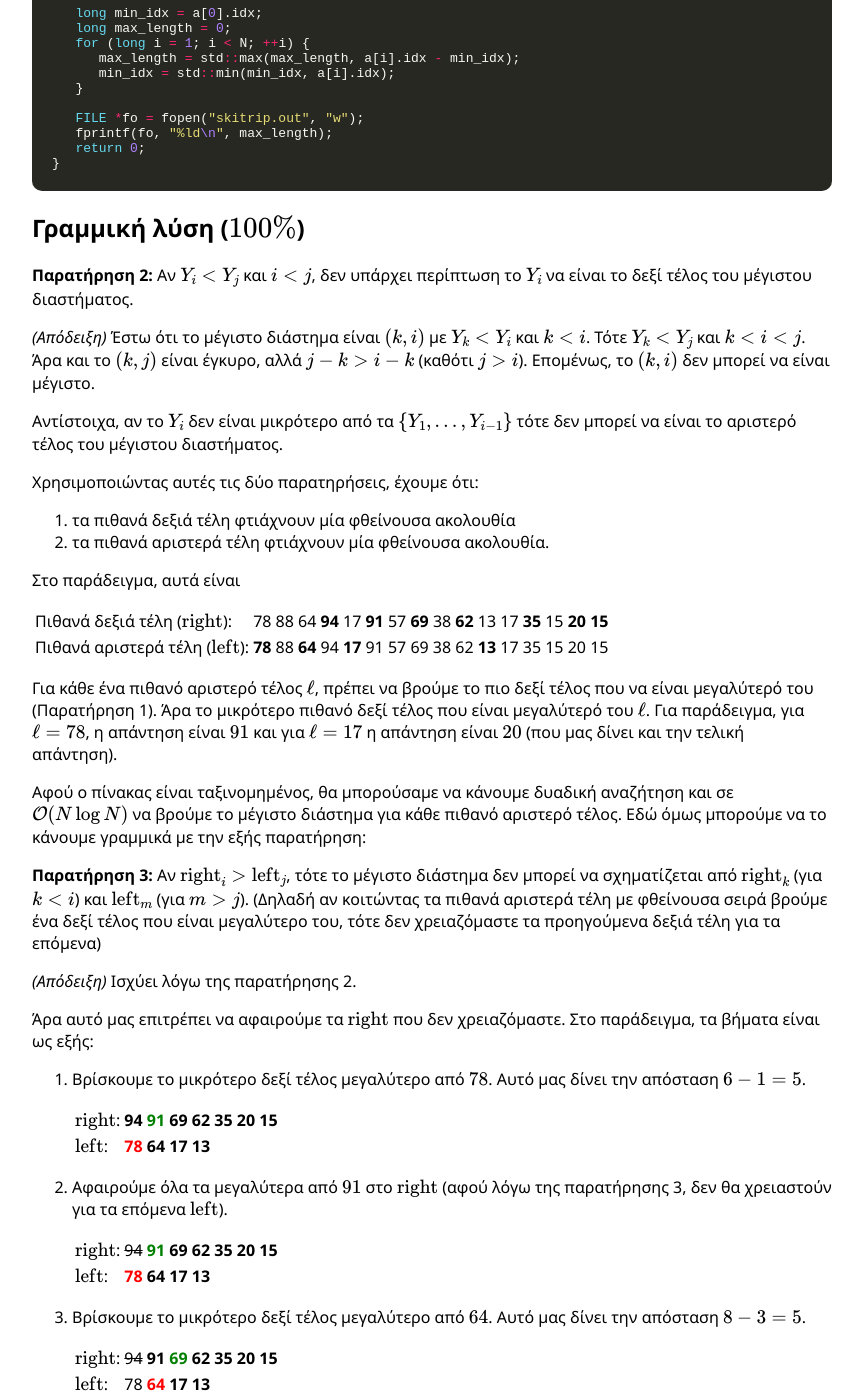
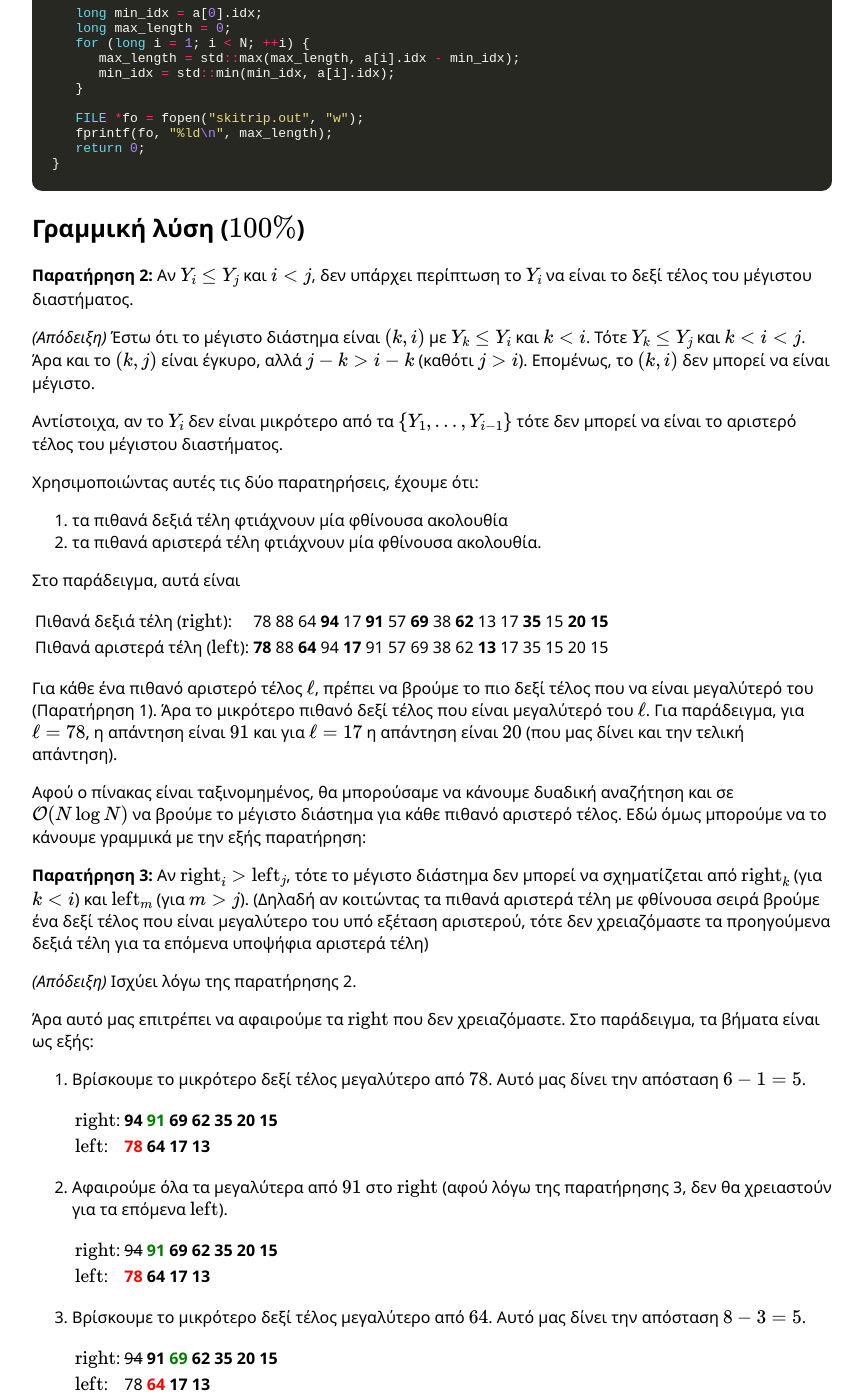
Before and after one commit to pdp-archive/pdp-archive.github.io, a Jekyll site: the page built from contests/_28-PDP/c-skitrip-solution.md, in a window 1280 px wide and 1400 px high, scrolled down 2133 px. Shown: the whole window, without its empty margins (208-1071 px from the left). Built offline with Jekyll 4.4.1, drawn with Linux system fonts in a browser that asks for light colours; formulas are drawn with MathJax 3; some of the changed text lies outside the part shown.

Commit message:
Reviewed skitrip (28-PDP c), statement/testcases/codes, changed minor typos, enabled codes, added solution-author

````diff
--- a/contests/_28-PDP/c-skitrip-solution.md
+++ b/contests/_28-PDP/c-skitrip-solution.md
@@ -5,11 +5,11 @@
 
 ## Επεξήγηση εκφώνησης
 
-Μας δίνεται μία ακολουθία $$Y_1, \ldots , Y_N$$ και πρέπει να βρούμε δύο δείκτες $$i$$ και $$j$$ (με $$j > i$$) ώστε $$Y_j > Y_i$$ και η διαφορά $$j - i$$ να είναι μέγιστη.
+Μας δίνεται μία ακολουθία $$Y_1, \ldots , Y_N$$ και πρέπει να βρούμε δύο δείκτες $$i$$ και $$j$$ (με $$j > i$$) ώστε $$Y_j \ge Y_i$$ και η διαφορά $$j - i$$ να είναι μέγιστη.
 
 ## Brute force λύση ($$40\%$$)
 
-Η πιο απλή λύση είναι να δοκιμάσουμε όλα τα δυνατά ζεύγη $$(i, j)$$ και να βρούμε ποιο (από αυτά που ικανοποιούν την συνθήκη $$Y_i < Y_j$$) έχει τη μέγιστη διαφορά $$j - i$$.
+Η πιο απλή λύση είναι να δοκιμάσουμε όλα τα δυνατά ζεύγη $$(i, j)$$ και να βρούμε ποιο (από αυτά που ικανοποιούν την συνθήκη $$Y_i \le Y_j$$) έχει τη μέγιστη διαφορά $$j - i$$.
 
 ```c++
 #include <algorithm>
@@ -49,11 +49,11 @@
 
 Αφού υπάρχουν $$N(N-1)/2$$ δυνατοί τρόποι να διαλέξουμε τα $$i$$ και τα $$j$$, ο αλγόριθμος αυτός χρειάζεται $$\mathcal{O}(N^2)$$ χρόνο.
 
-## Λύση με ταξινόμηση ($$60\%$$)
+## Λύση με ταξινόμηση ($$80\%$$)
 
-**Παρατήρηση 1:** Το μεγαλύτερο διάστημα που τελειώνει στο $$Y_j$$ έχει ως αρχή το μικρότερο $$i^*$$ με $$Y_{i^*} < Y_j$$.
+**Παρατήρηση 1:** Το μεγαλύτερο διάστημα που τελειώνει στο $$Y_j$$ έχει ως αρχή το μικρότερο $$i^*$$ με $$Y_{i^*} \le Y_j$$.
 
-*(Απόδειξη)* Έστω $$Y_{i} < Y_j$$ και $$Y_{i^*} < Y_j$$. Τότε οι διαφορές τους είναι $$j - i$$ και $$j - i^*$$, αντίστοιχα. Επειδή $$i^* < i$$ (ως το μικρότερο), έχουμε ότι $$j - i^* > j - i$$ άρα δημιοργεί το μεγαλύτερο διάστημα.
+*(Απόδειξη)* Έστω $$Y_{i} \le Y_j$$ και $$Y_{i^*} \le Y_j$$. Τότε οι διαφορές τους είναι $$j - i$$ και $$j - i^*$$, αντίστοιχα. Επειδή $$i^* < i$$ (ως το μικρότερο), έχουμε ότι $$j - i^* > j - i$$ άρα δημιουργεί το μεγαλύτερο διάστημα.
 
 Επομένως, άμα ταξινομήσουμε τα ύψη κατά $$Y_i$$ (και αν τα ύψη είναι ίσα τότε διαλέγουμε πρώτα αυτό με το μικρότερο $$i$$), τότε το μεγαλύτερο διάστημα για το $$k$$-οστό ύψος $$Y_i$$, υπολογίζεται ως η διαφορά του $$i$$ και του μικρότερου index που έχουμε συναντήσει στα πρώτα $$k$$ ταξινομημένα ύψη (καθώς αυτό αντιστοιχεί στο $$i^*$$).
 
@@ -119,15 +119,15 @@
 
 ## Γραμμική λύση ($$100\%$$)
 
-**Παρατήρηση 2:** Αν $$Y_i < Y_j$$ και $$i < j$$, δεν υπάρχει περίπτωση το $$Y_i$$ να είναι το δεξί τέλος του μέγιστου διαστήματος.
+**Παρατήρηση 2:** Αν $$Y_i \le Y_j$$ και $$i < j$$, δεν υπάρχει περίπτωση το $$Y_i$$ να είναι το δεξί τέλος του μέγιστου διαστήματος.
 
-*(Απόδειξη)* Έστω ότι το μέγιστο διάστημα είναι $$(k, i)$$ με $$Y_k < Y_i$$ και $$k < i$$. Τότε $$Y_k < Y_j$$ και $$k < i < j$$. Άρα και το $$(k, j)$$ είναι έγκυρο, αλλά $$j - k > i - k$$ (καθότι $$j > i$$). Επομένως, το $$(k, i)$$ δεν μπορεί να είναι μέγιστο.
+*(Απόδειξη)* Έστω ότι το μέγιστο διάστημα είναι $$(k, i)$$ με $$Y_k \le Y_i$$ και $$k < i$$. Τότε $$Y_k \le Y_j$$ και $$k < i < j$$. Άρα και το $$(k, j)$$ είναι έγκυρο, αλλά $$j - k > i - k$$ (καθότι $$j > i$$). Επομένως, το $$(k, i)$$ δεν μπορεί να είναι μέγιστο.
 
 Αντίστοιχα, αν το $$Y_i$$ δεν είναι μικρότερο από τα $$\lbrace Y_1, \ldots, Y_{i-1} \rbrace$$ τότε δεν μπορεί να είναι το αριστερό τέλος του μέγιστου διαστήματος.
 
 Χρησιμοποιώντας αυτές τις δύο παρατηρήσεις, έχουμε ότι:
- 1. τα πιθανά δεξιά τέλη φτιάχνουν μία φθείνουσα ακολουθία
- 2. τα πιθανά αριστερά τέλη φτιάχνουν μία φθείνουσα ακολουθία.
+ 1. τα πιθανά δεξιά τέλη φτιάχνουν μία φθίνουσα ακολουθία
+ 2. τα πιθανά αριστερά τέλη φτιάχνουν μία φθίνουσα ακολουθία.
 
 Στο παράδειγμα, αυτά είναι
 
@@ -138,7 +138,7 @@
 
 Αφού ο πίνακας είναι ταξινομημένος, θα μπορούσαμε να κάνουμε δυαδική αναζήτηση και σε $$\mathcal{O}(N \log{N})$$ να βρούμε το μέγιστο διάστημα για κάθε πιθανό αριστερό τέλος. Εδώ όμως μπορούμε να το κάνουμε γραμμικά με την εξής παρατήρηση:
 
-**Παρατήρηση 3:** Αν $$\mathrm{right}_{i} > \mathrm{left}_j$$, τότε το μέγιστο διάστημα δεν μπορεί να σχηματίζεται από $$\mathrm{right}_{k}$$ (για $$k < i$$) και $$\mathrm{left}_{m}$$ (για $$m > j$$). (Δηλαδή αν κοιτώντας τα πιθανά αριστερά τέλη με φθείνουσα σειρά βρούμε ένα δεξί τέλος που είναι μεγαλύτερο του, τότε δεν χρειαζόμαστε τα προηγούμενα δεξιά τέλη για τα επόμενα)
+**Παρατήρηση 3:** Αν $$\mathrm{right}_{i} > \mathrm{left}_j$$, τότε το μέγιστο διάστημα δεν μπορεί να σχηματίζεται από $$\mathrm{right}_{k}$$ (για $$k < i$$) και $$\mathrm{left}_{m}$$ (για $$m > j$$). (Δηλαδή αν κοιτώντας τα πιθανά αριστερά τέλη με φθίνουσα σειρά βρούμε ένα δεξί τέλος που είναι μεγαλύτερο του υπό εξέταση αριστερού, τότε δεν χρειαζόμαστε τα προηγούμενα δεξιά τέλη για τα επόμενα υποψήφια αριστερά τέλη)
 
 *(Απόδειξη)* Ισχύει λόγω της παρατήρησης 2.
 
````
Also changed, not shown: _data/contests/28-PDP.yml (+4 -3 lines).
